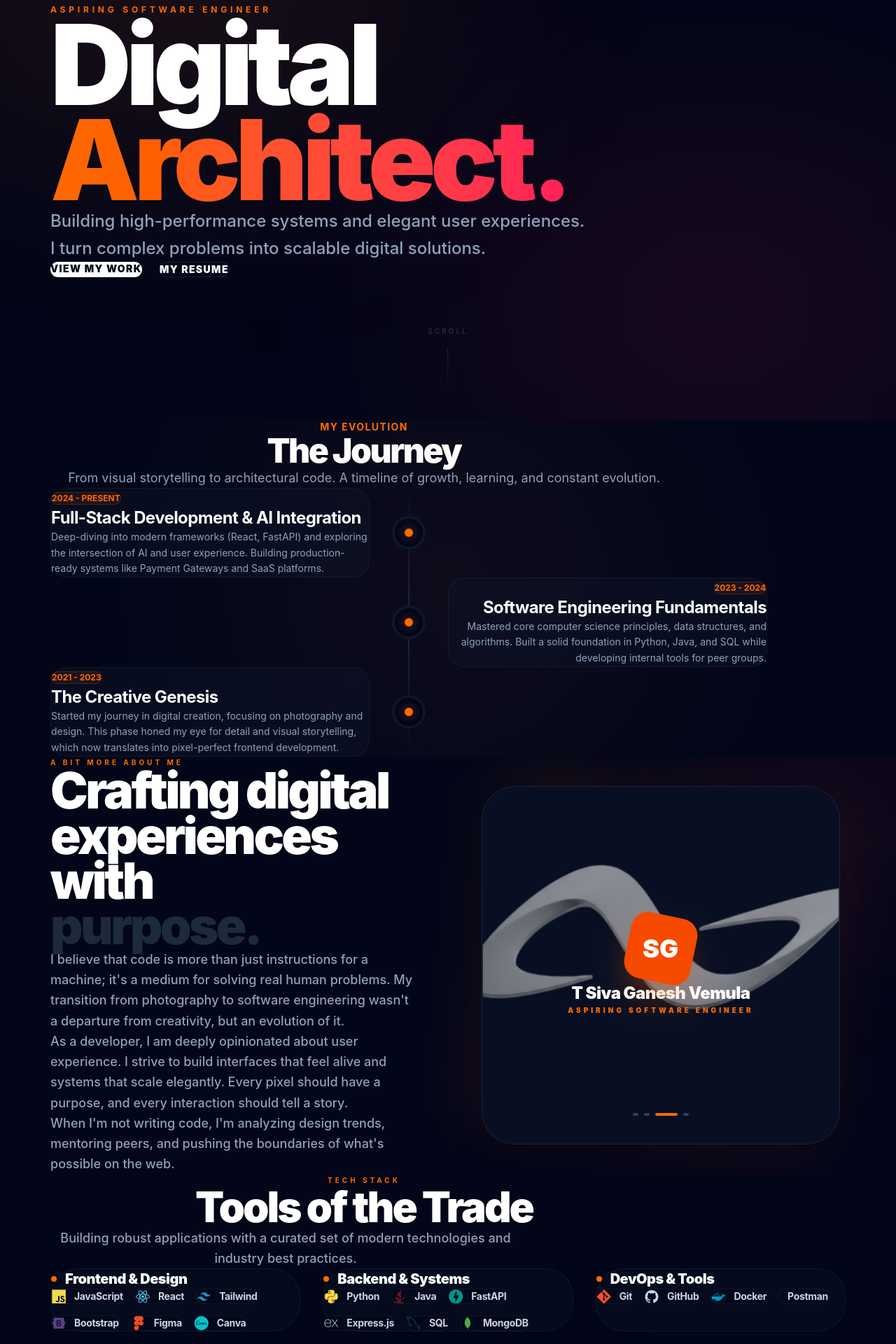
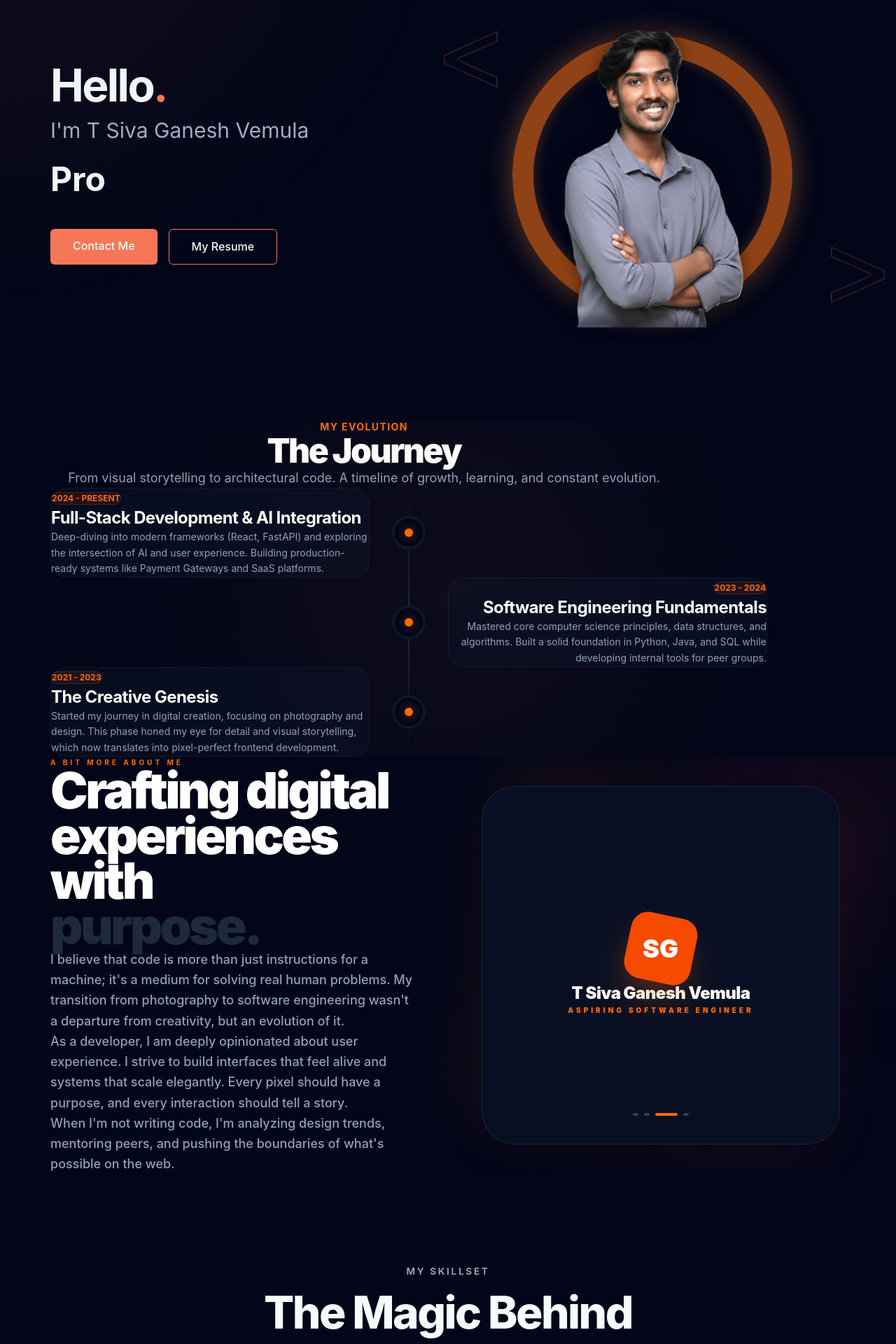
Before and after one commit to SivaGaneshv1729/sivaganesh-portfolio, a React (Vite) app: page / in a window 1280 px wide. Shown: the part 200-2120 px from the top of the page at 70% size. Built offline with nearby package versions, Linux system fonts and the light colour scheme.

Commit message:
feat(hero-skills): implement role typing animation and split marquee/skillset grid

```diff
--- a/src/components/Hero.jsx
+++ b/src/components/Hero.jsx
@@ -1,77 +1,88 @@
-import { motion, useScroll, useTransform } from 'framer-motion'
+import React, { useState, useEffect } from 'react';
+
+const roles = ["Aspiring Developer", "Designer", "Problem Solver"];
 
 const Hero = () => {
-  const { scrollY } = useScroll()
-  const y1 = useTransform(scrollY, [0, 500], [0, 200])
+  const [displayedText, setDisplayedText] = useState('');
+  const [isDeleting, setIsDeleting] = useState(false);
+  const [roleIndex, setRoleIndex] = useState(0);
+
+  useEffect(() => {
+    let timer;
+    const typingSpeed = 90;
+    const deletingSpeed = 55;
+    const pauseBeforeDelete = 1400;
+    const pauseBeforeRetype = 450;
+
+    const currentRole = roles[roleIndex];
+
+    if (!isDeleting) {
+      if (displayedText.length < currentRole.length) {
+        timer = setTimeout(() => {
+          setDisplayedText(currentRole.slice(0, displayedText.length + 1));
+        }, typingSpeed);
+      } else {
+        timer = setTimeout(() => {
+          setIsDeleting(true);
+        }, pauseBeforeDelete);
+      }
+    } else {
+      if (displayedText.length > 0) {
+        timer = setTimeout(() => {
+          setDisplayedText(currentRole.slice(0, displayedText.length - 1));
+        }, deletingSpeed);
+      } else {
+        setIsDeleting(false);
+        setRoleIndex((prev) => (prev + 1) % roles.length);
+        timer = setTimeout(() => {}, pauseBeforeRetype);
+      }
+    }
+
+    return () => clearTimeout(timer);
+  }, [displayedText, isDeleting, roleIndex]);
 
   return (
-    <section id="home" className="relative min-h-screen flex items-center pt-20 overflow-hidden bg-slate-950">
-      {/* Background radial gradients matching initial branch */}
-      <div className="absolute top-[-10%] left-[-10%] w-[60%] h-[60%] bg-orange-500/10 rounded-full blur-[140px] pointer-events-none" />
-      <div className="absolute bottom-[-10%] right-[-10%] w-[60%] h-[60%] bg-rose-500/10 rounded-full blur-[140px] pointer-events-none" />
+    <section id="home" className="hero">
+      <div className="container">
+        <div className="hero-grid">
+          <div className="hero-content">
+            <h1 className="hero-title">Hello<span className="accent">.</span></h1>
+            <p className="hero-subtitle">I&apos;m T Siva Ganesh Vemula</p>
+            <h2 className="hero-role" aria-label={roles[roleIndex]}>
+              <span className="hero-role-sizer" aria-hidden="true">Aspiring Developer</span>
+              <span className="hero-role-text is-typing">{displayedText}</span>
+            </h2>
 
-      <motion.div
-        style={{ y: y1 }}
-        className="absolute top-1/3 right-[10%] w-96 h-96 bg-orange-600/5 rounded-full blur-[120px] -z-10"
-      />
+            <div className="hero-buttons">
+              <a href="mailto:sivaganeshv1729@gmail.com" className="btn btn-primary" target="_blank" rel="noopener noreferrer">Contact Me</a>
+              <a href="https://drive.google.com/file/d/1Z2ZUkhXqSvGRlgMjDKAw019l5DH79g9C/view?usp=sharing" className="btn btn-outline" target="_blank" rel="noopener noreferrer">My Resume</a>
+            </div>
+          </div>
 
-      <div className="container mx-auto px-6 z-10">
-        <div className="max-w-5xl">
-          <motion.p
-             initial={{ opacity: 0, y: 20 }}
-             animate={{ opacity: 1, y: 0 }}
-             transition={{ duration: 0.6 }}
-             className="text-orange-500 font-bold tracking-[0.4em] text-[12px] mb-8 uppercase"
-          >
-            ASPIRING SOFTWARE ENGINEER
-          </motion.p>
-
-          <motion.h1
-            initial={{ opacity: 0, y: 30 }}
-            animate={{ opacity: 1, y: 0 }}
-            transition={{ duration: 0.8, delay: 0.2 }}
-            className="text-7xl md:text-9xl lg:text-[10rem] font-black mb-10 leading-[0.85] tracking-tighter text-white"
-          >
-            Digital <br />
-            <span className="bg-gradient-to-r from-orange-500 to-rose-500 bg-clip-text text-transparent">Architect.</span>
-          </motion.h1>
-
-          <motion.p
-            initial={{ opacity: 0, y: 20 }}
-            animate={{ opacity: 1, y: 0 }}
-            transition={{ delay: 0.5, duration: 0.8 }}
-            className="text-lg md:text-2xl text-slate-400 mb-16 max-w-3xl leading-relaxed font-medium"
-          >
-            Building high-performance systems and elegant user experiences. I turn complex problems into scalable digital solutions.
-          </motion.p>
-
-          <motion.div
-             initial={{ opacity: 0, y: 20 }}
-             animate={{ opacity: 1, y: 0 }}
-             transition={{ delay: 0.8, duration: 0.6 }}
-             className="flex flex-wrap gap-6"
-          >
-            <a href="#projects" className="px-12 py-6 bg-white text-slate-950 font-black rounded-2xl transition-all hover:bg-orange-500 hover:text-white transform hover:-translate-y-1 text-sm tracking-widest uppercase">
-              View My Work
-            </a>
-            <a href="https://drive.google.com/file/d/1Z2ZUkhXqSvGRlgMjDKAw019l5DH79g9C/view?usp=sharing" target="_blank" rel="noopener noreferrer" className="px-12 py-6 border border-white/10 text-white font-black rounded-2xl hover:bg-white hover:text-slate-950 transition-all transform hover:-translate-y-1 text-sm tracking-widest uppercase">
-              My Resume
-            </a>
-          </motion.div>
+          <div className="hero-image">
+            <div className="orange-circle"></div>
+            <div className="profile-container">
+              <div className="profile-circle">
+                <img src="images/siva_ganesh.png" alt="Profile Image" />
+              </div>
+            </div>
+            <div className="decorative-brackets">
+              <svg version="1.0" xmlns="http://www.w3.org/2000/svg" width="140" height="140" viewBox="0 0 490 499" preserveAspectRatio="xMidYMid meet" className="bracket-left">
+                <g transform="translate(0,329) scale(0.1,-0.1)" fill="#f57059" stroke="none">
+                  <path d="M2799 3065 c-46 -25 -2670 -1205 -2680 -1205 -5 0 -9 -92 -9 -213 l0 -213 247 -111 c137 -61 730 -328 1318 -593 589 -265 1088 -491 1109 -501 22 -10 43 -19 48 -19 4 0 8 118 8 263 l0 263 -1015 439 -1015 438 0 32 0 33 1012 435 1013 435 3 266 c1 146 -1 266 -5 266 -5 -1 -20 -7 -34 -15z m-9 -274 c0 -155 -3 -211 -12 -219 -7 -6 -449 -198 -983 -427 -580 -249 -980 -426 -994 -441 -17 -16 -25 -34 -25 -59 0 -24 8 -43 25 -60 14 -14 260 -126 604 -274 319 -138 760 -328 980 -423 l400 -173 3 -218 c1 -140 -1 -217 -8 -217 -5 0 -108 44 -227 98 -120 55 -702 316 -1293 582 -591 266 -1083 490 -1092 498 -16 13 -18 36 -18 187 0 126 3 175 13 182 6 6 455 209 997 453 542 244 1012 455 1045 470 123 56 489 222 519 235 69 30 66 38 66 -194z"/>
+                </g>
+              </svg>
+              <svg version="1.0" xmlns="http://www.w3.org/2000/svg" width="140" height="140" viewBox="0 0 490 499" preserveAspectRatio="xMidYMid meet" className="bracket-right">
+                <g transform="translate(430,499) scale(-0.1,-0.1)" fill="#f57059" stroke="none">
+                  <path d="M2799 3065 c-46 -25 -2670 -1205 -2680 -1205 -5 0 -9 -92 -9 -213 l0 -213 247 -111 c137 -61 730 -328 1318 -593 589 -265 1088 -491 1109 -501 22 -10 43 -19 48 -19 4 0 8 118 8 263 l0 263 -1015 439 -1015 438 0 32 0 33 1012 435 1013 435 3 266 c1 146 -1 266 -5 266 -5 -1 -20 -7 -34 -15z m-9 -274 c0 -155 -3 -211 -12 -219 -7 -6 -449 -198 -983 -427 -580 -249 -980 -426 -994 -441 -17 -16 -25 -34 -25 -59 0 -24 8 -43 25 -60 14 -14 260 -126 604 -274 319 -138 760 -328 980 -423 l400 -173 3 -218 c1 -140 -1 -217 -8 -217 -5 0 -108 44 -227 98 -120 55 -702 316 -1293 582 -591 266 -1083 490 -1092 498 -16 13 -18 36 -18 187 0 126 3 175 13 182 6 6 455 209 997 453 542 244 1012 455 1045 470 123 56 489 222 519 235 69 30 66 38 66 -194z"/>
+                </g>
+              </svg>
+            </div>
+          </div>
         </div>
       </div>
+    </section>
+  );
+};
 
-      {/* Scroll Down Indicator */}
-      <motion.div
-        animate={{ y: [0, 10, 0] }}
-        transition={{ duration: 2, repeat: Infinity }}
-        className="absolute bottom-12 left-1/2 -translate-x-1/2 text-slate-800 flex flex-col items-center gap-4"
-      >
-        <span className="text-[10px] font-bold tracking-[0.3em] uppercase">Scroll</span>
-        <div className="w-[1px] h-16 bg-gradient-to-b from-slate-800 to-transparent" />
-      </motion.div>
-    </section>
-  )
-}
-
-export default Hero
+export default Hero;
--- a/src/components/Skills.jsx
+++ b/src/components/Skills.jsx
@@ -1,83 +1,61 @@
-import { motion } from 'framer-motion'
+import React from 'react';
 
-const skillGroups = [
-  {
-    title: "Frontend & Design",
-    skills: [
-      { name: "JavaScript", icon: "devicon-javascript-plain colored" },
-      { name: "React", icon: "devicon-react-original colored" },
-      { name: "Tailwind", icon: "devicon-tailwindcss-plain colored" },
-      { name: "Bootstrap", icon: "devicon-bootstrap-plain colored" },
-      { name: "Figma", icon: "devicon-figma-plain colored" },
-      { name: "Canva", icon: "devicon-canva-original colored" }
-    ]
-  },
-  {
-    title: "Backend & Systems",
-    skills: [
-      { name: "Python", icon: "devicon-python-plain colored" },
-      { name: "Java", icon: "devicon-java-plain colored" },
-      { name: "FastAPI", icon: "devicon-fastapi-plain colored" },
-      { name: "Express.js", icon: "devicon-express-original" },
-      { name: "SQL", icon: "devicon-mysql-plain colored" },
-      { name: "MongoDB", icon: "devicon-mongodb-plain colored" }
-    ]
-  },
-  {
-    title: "DevOps & Tools",
-    skills: [
-      { name: "Git", icon: "devicon-git-plain colored" },
-      { name: "GitHub", icon: "devicon-github-original" },
-      { name: "Docker", icon: "devicon-docker-plain colored" },
-      { name: "Postman", icon: "devicon-postman-plain colored" }
-    ]
-  }
-]
+export const Marquee = () => {
+  return (
+    <div className="marquee-wrapper">
+      <div className="decorative-marquee-bg"></div>
+      <div className="skills-marquee-container">
+        <div className="skills-marquee">
+          <span>Python</span><span className="dot">★</span>
+          <span>Java</span><span className="dot">★</span>
+          <span>SQL</span><span className="dot">★</span>
+          <span>JavaScript</span><span className="dot">★</span>
+          <span>FastAPI</span><span className="dot">★</span>
+          <span>MongoDB</span><span className="dot">★</span>
+          <span>Docker</span><span className="dot">★</span>
+          <span>Git & Github</span><span className="dot">★</span>
+          <span aria-hidden="true">Python</span><span aria-hidden="true" className="dot">★</span>
+          <span aria-hidden="true">Java</span><span aria-hidden="true" className="dot">★</span>
+          <span aria-hidden="true">SQL</span><span aria-hidden="true" className="dot">★</span>
+          <span aria-hidden="true">JavaScript</span><span aria-hidden="true" className="dot">★</span>
+          <span aria-hidden="true">FastAPI</span><span aria-hidden="true" className="dot">★</span>
+          <span aria-hidden="true">MongoDB</span><span aria-hidden="true" className="dot">★</span>
+          <span aria-hidden="true">Docker</span><span aria-hidden="true" className="dot">★</span>
+          <span aria-hidden="true">Git & Github</span><span aria-hidden="true" className="dot">★</span>
+        </div>
+      </div>
+    </div>
+  );
+};
 
 const Skills = () => {
   return (
-    <section id="skills" className="py-32 bg-slate-950 relative overflow-hidden">
-      <div className="container mx-auto px-6">
-        <div className="max-w-4xl mx-auto text-center mb-24">
-          <p className="text-orange-500 font-bold tracking-[0.4em] text-[10px] mb-4 uppercase">TECH STACK</p>
-          <h2 className="text-4xl md:text-6xl font-black mb-8 text-white tracking-tighter">Tools of the Trade</h2>
-          <p className="text-slate-400 text-lg leading-relaxed max-w-2xl mx-auto font-medium">
-            Building robust applications with a curated set of modern technologies and industry best practices.
-          </p>
+    <section id="skills" className="skills-section">
+      <div className="container">
+        <div className="skills-header">
+          <p className="skills-subtitle">MY SKILLSET</p>
+          <h2 className="skills-title">The Magic Behind</h2>
+          <p className="skills-intro">A focused stack built around fast interfaces, scalable systems, and thoughtful product design.</p>
         </div>
 
-        <div className="grid grid-cols-1 md:grid-cols-3 gap-8 max-w-7xl mx-auto">
-          {skillGroups.map((group, groupIndex) => (
-            <motion.div
-              key={group.title}
-              initial={{ opacity: 0, y: 30 }}
-              whileInView={{ opacity: 1, y: 0 }}
-              viewport={{ once: true }}
-              transition={{ delay: groupIndex * 0.1, duration: 0.8 }}
-              className="p-8 bg-slate-900/30 border border-white/5 rounded-[2.5rem] backdrop-blur-xl hover:border-orange-500/20 transition-all group"
-            >
-              <h3 className="text-white font-black text-xl mb-8 tracking-tight flex items-center gap-3">
-                <div className="w-2 h-2 rounded-full bg-orange-500" />
-                {group.title}
-              </h3>
-
-              <div className="flex flex-wrap gap-4">
-                {group.skills.map((skill, index) => (
-                  <div
-                    key={skill.name}
-                    className="flex items-center gap-3 px-4 py-3 bg-slate-950/50 border border-white/5 rounded-xl text-slate-300 font-bold hover:bg-slate-900 transition-all cursor-default group/item"
-                  >
-                    <i className={`${skill.icon} text-xl transition-transform group-hover/item:scale-110`} />
-                    <span className="text-sm tracking-tight">{skill.name}</span>
-                  </div>
-                ))}
-              </div>
-            </motion.div>
-          ))}
+        <div className="skills-pill-grid skills-pill-grid-expanded">
+          <div className="skill-pill"><i className="devicon-python-plain colored"></i> Python</div>
+          <div className="skill-pill"><i className="devicon-java-plain colored"></i> Java</div>
+          <div className="skill-pill"><i className="devicon-mysql-plain colored"></i> SQL</div>
+          <div className="skill-pill"><i className="devicon-javascript-plain colored"></i> JavaScript</div>
+          <div className="skill-pill"><i className="devicon-bootstrap-plain colored"></i> Bootstrap</div>
+          <div className="skill-pill"><i className="devicon-express-original"></i> Express.js</div>
+          <div className="skill-pill"><i className="devicon-fastapi-plain colored"></i> FastAPI</div>
+          <div className="skill-pill"><i className="devicon-mongodb-plain colored"></i> MongoDB</div>
+          <div className="skill-pill"><i className="devicon-git-plain colored"></i> Git</div>
+          <div className="skill-pill"><i className="devicon-github-original"></i> GitHub</div>
+          <div className="skill-pill"><i className="devicon-docker-plain colored"></i> Docker</div>
+          <div className="skill-pill"><i className="devicon-figma-plain colored"></i> Figma</div>
+          <div className="skill-pill"><i className="devicon-canva-original colored"></i> Canva</div>
         </div>
       </div>
     </section>
-  )
-}
+  );
+};
 
-export default Skills
+export default Skills;
```
